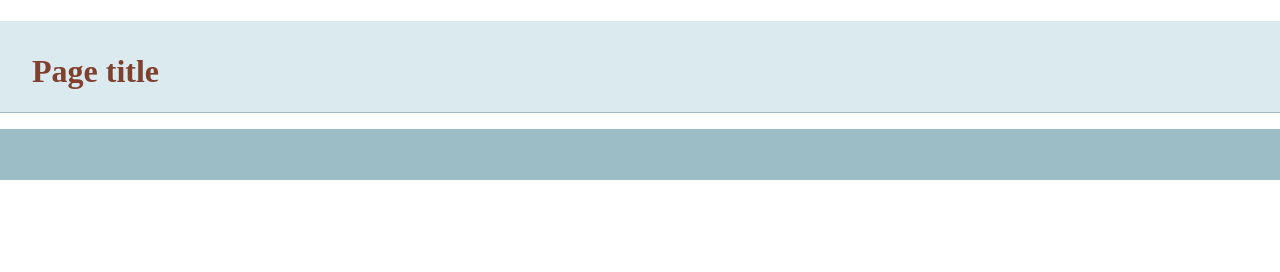
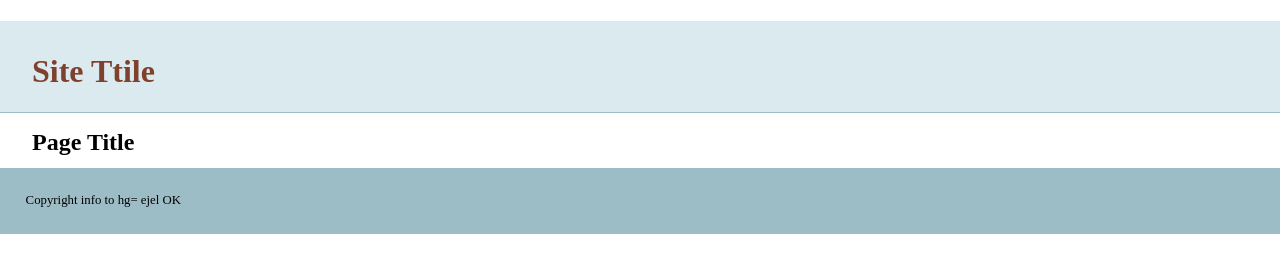
Before and after one commit to akash2415/git-learn, a plain HTML site: page index.html in a window 1280 px wide. Drawn offline with nearby package versions, Linux system fonts and the light colour scheme.

Commit message:
template changes to check recursive merge

```diff
--- a/index.html
+++ b/index.html
@@ -14,13 +14,14 @@
     </head>
     <body>
     <header>
-	<h1>Page title</h1>
+	<h1>Site Ttile</h1>
     </header>
     <nav id="pageNav">
     </nav>
     <main>
+        <h2>Page Title</h2>
     </main>
-    <footer>
+    <footer> Copyright info to hg= ejel OK
     </footer>
         <script>
 //use the modernizr load to load up external scripts. This will load the scripts asynchronously, but the order listed matters. Although it will load all scripts in parallel, it will execute them in the order listed
```
